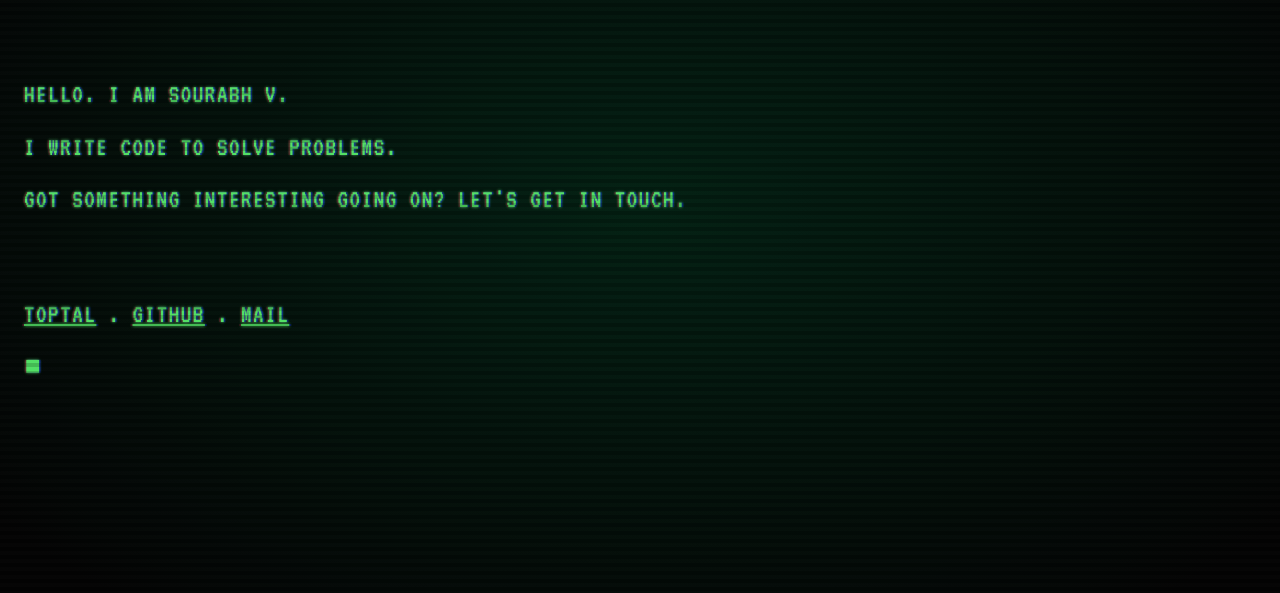
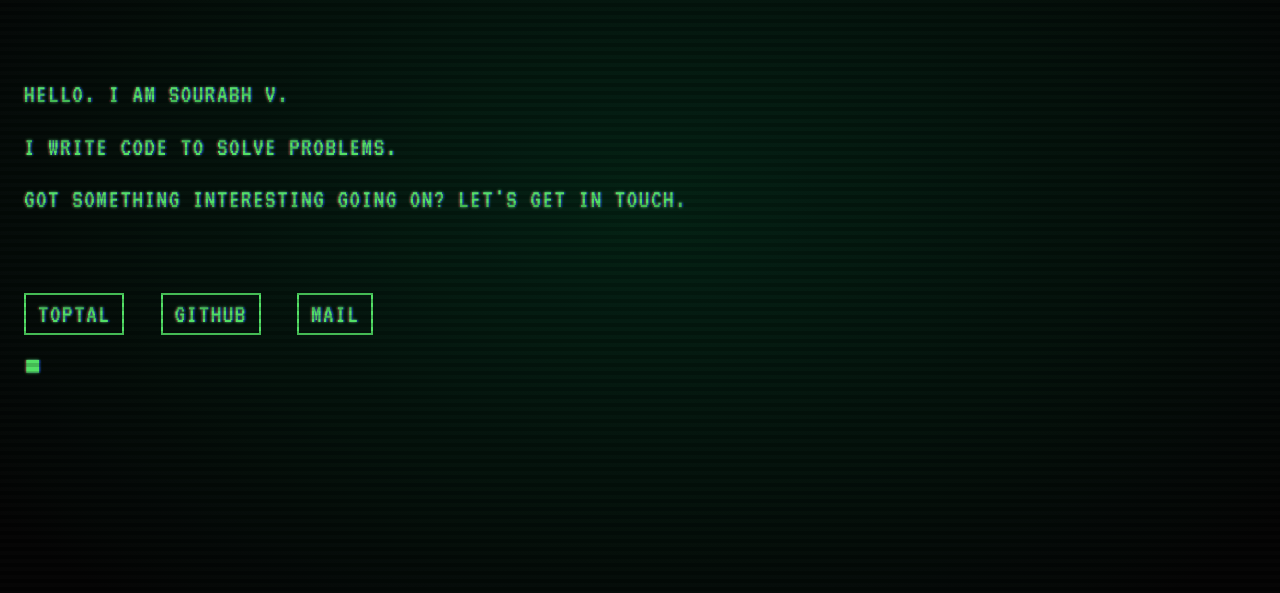
Before and after one commit to sourabhv/sourabh.dev, a plain HTML site: page index.html in a window 1280 px wide. Shown: the part 193-786 px from the top of the page. Drawn offline with Linux system fonts and the light colour scheme.

Commit message:
Style fixes

```diff
--- a/index.html
+++ b/index.html
@@ -25,9 +25,9 @@
         <br />
         <p>
           <a href="https://www.toptal.com/resume/sourabh-verma">toptal</a>
-          <span>.</span>
+          <span>&nbsp;</span>
           <a href="https://github.com/sourabhv">github</a>
-          <span>.</span>
+          <span>&nbsp;</span>
           <a href="mailto:hi@sourabh.dev">mail</a>
         </p>
         <p class="typer"></p>
--- a/style.css
+++ b/style.css
@@ -42,9 +42,12 @@ p {
 
 a {
   outline: none;
+  color: var(--color);
+  text-decoration: none;
+  padding: 0.5rem 1rem;
+  border: 2px solid var(--color);
+}
 
-  color: var(--color);
-}
 
 /*********** GENERIC STUFF *************/
 
```
